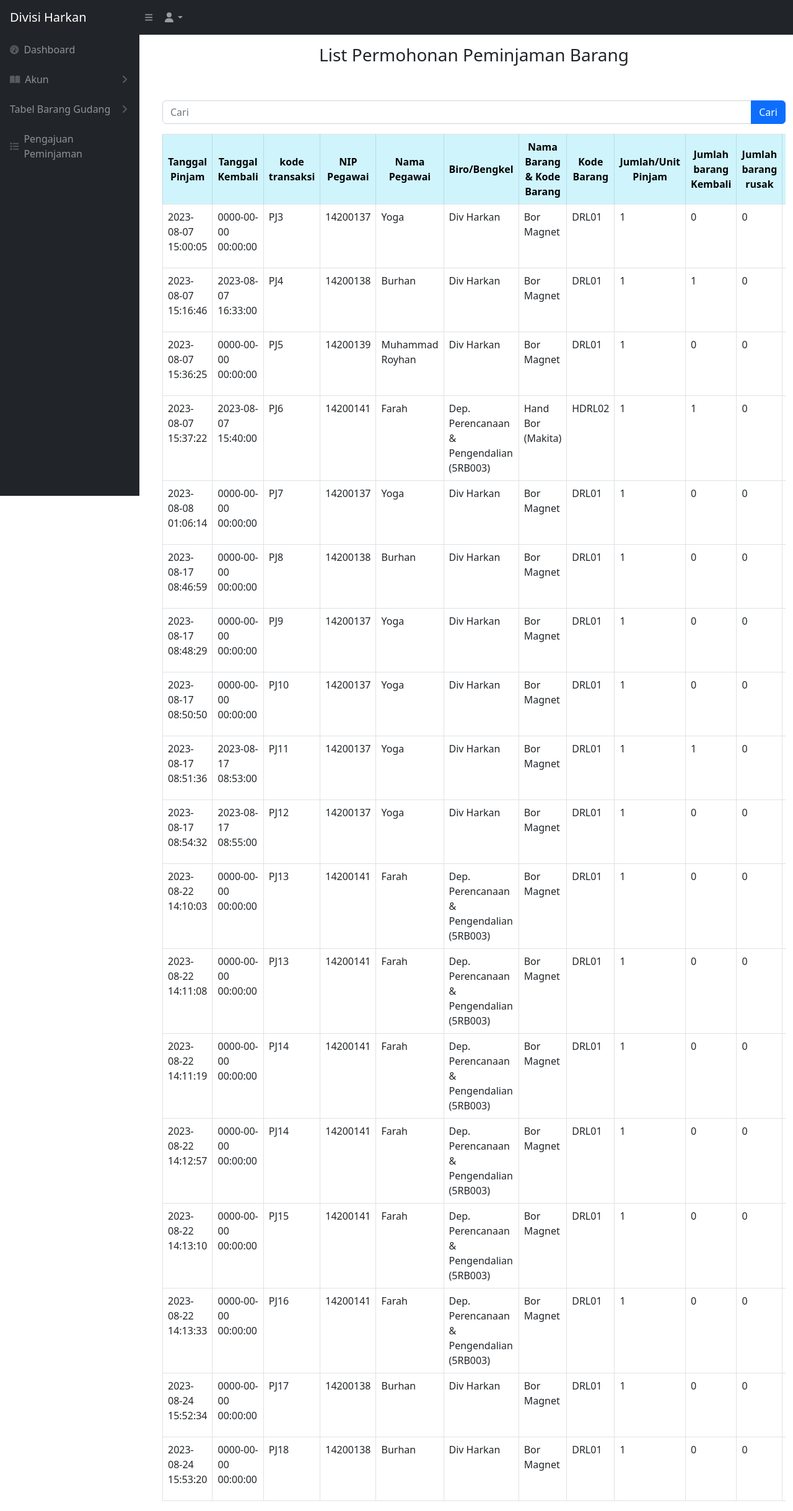
After one commit to yogaadityaw/Proyek_Gudang_PAL, a PHP site: page /peminjaman.php in a window 1280 px wide. The commit adds this page. Shown: the whole page at 62% size. Run offline with PHP 8.4, Linux system fonts and the light colour scheme; a user stored in the database is signed in; data comes from the database, SQL or seed files in the repository; both versions use the stored data as it was after the commit; some libraries are stand-ins or nearby versions.

```diff
--- a/atasan/atasan_mutasibarang.php
+++ b/atasan/atasan_mutasibarang.php
@@ -43,7 +43,7 @@ $searchTerm = isset($_GET['cari']) ? $_GET['cari'] : '';
 
         </div>
 
-        <div class="container -fluid">
+        <div class="container-fluid">
             <a href="atasan_export_mutasibarang.php" class="btn btn-info text-light">Export Data</a>
             <br>
             <br>
--- a/atasan/atasan_sidebar.php
+++ b/atasan/atasan_sidebar.php
@@ -27,7 +27,7 @@
                         </a>
                         <div class="collapse" id="pagesCollapseTabel" aria-labelledby="headingOne" data-bs-parent="#sidenavAccordionPages">
                             <nav class="sb-sidenav-menu-nested nav">
-                                <a class="nav-link" href="mutasibarang.php">List Daftar Mutasi Barang</a>
+                                <a class="nav-link" href="atasan_mutasibarang.php">List Daftar Mutasi Barang</a>
                             </nav>
                         </div>
                     </div>
--- a/controller/peminjam_controller.php
+++ b/controller/peminjam_controller.php
@@ -5,8 +5,8 @@ if (isset($_SESSION['log'])) {
     $nip = $_SESSION['nip'];
     $query = "SELECT *
               FROM keluar_masuk_barang km
-              INNER JOIN pegawai p ON km.nip = p.nip
-              WHERE p.nip = '$nip';";
+              INNER JOIN users u ON km.nip = u.nip_user
+              WHERE u.nip_user = '$nip';";
 
     $result = mysqli_query($conn, $query);
     if ($result) {
--- a/controller/transaksi_pinjam_controller.php
+++ b/controller/transaksi_pinjam_controller.php
@@ -190,7 +190,7 @@ if (isset($_POST['pinjam']) != null) {
         }
     }
 
-    $queryNip = "SELECT nip FROM pegawai WHERE nip = '$nip'";
+    $queryNip = "SELECT nip_user FROM users WHERE nip_user = '$nip'";
     $resultNip = mysqli_query($conn, $queryNip);
 
     if ($resultNip->num_rows == 0) {
--- a/login.php
+++ b/login.php
@@ -88,7 +88,7 @@ if (!$conn) {
     <meta name="viewport" content="width=device-width, initial-scale=1, shrink-to-fit=no" />
     <meta name="description" content="" />
     <meta name="author" content="" />
-    <title>Login - SB Admin</title>
+    <title>Gudang Harkan</title>
     <link href="css/styles.css" rel="stylesheet" />
     <script src="https://use.fontawesome.com/releases/v6.3.0/js/all.js" crossorigin="anonymous"></script>
     <link rel="icon" type="image/png" href="/assets/img/logo_pal.png">
--- a/mutasibarang.php
+++ b/mutasibarang.php
@@ -145,7 +145,7 @@ $searchTerm = isset($_GET['cari']) ? $_GET['cari'] : '';
                                     echo '</tr>';
                                 }
                             } else {
-                                $ambilsemuadatastock = mysqli_query($conn, "select * from keluar_masuk_barang");
+                                $ambilsemuadatastock = mysqli_query($conn, "SELECT * FROM keluar_masuk_barang WHERE isApproved = true");
                                 while ($data = mysqli_fetch_array($ambilsemuadatastock)) {
                                     $tanggalpinjam = $data['tanggal'];
                                     $tanggalkembali = $data['tanggalkembali'];
@@ -212,6 +212,8 @@ $searchTerm = isset($_GET['cari']) ? $_GET['cari'] : '';
                         </tbody>
                     </table>
                     <!-- untuk query menampilkan tabel -->
+                </div>
+            </div>
 
     </main>
 
--- a/peminjam/peminjam_dashboard.php
+++ b/peminjam/peminjam_dashboard.php
@@ -1,6 +1,3 @@
-<?php
-    include '../controller/peminjam_controller.php'
-?>
 <!DOCTYPE html>
 <html lang="en">
 
--- /dev/null
+++ b/peminjam/peminjam_history.php
@@ -0,0 +1,3 @@
+<?php
+    include '../controller/peminjam_controller.php'
+?>
--- a/peminjam/peminjam_sidebar.php
+++ b/peminjam/peminjam_sidebar.php
@@ -29,6 +29,7 @@
                             <nav class="sb-sidenav-menu-nested nav">
                                 <a class="nav-link" href="peminjam_transaksional.php">Ajukan Peminjaman</a>
                                 <a class="nav-link" href="peminjam_transaksional_kembali.php">Ajukan Pengembalian</a>
+                                <a class="nav-link" href="peminjam_history.php">Riwayat Peminjaman</a>
                             </nav>
                         </div>
                     </div>
--- /dev/null
+++ b/peminjaman.php
@@ -0,0 +1,252 @@
+<?php
+
+require 'cek.php';
+
+require 'controller/koneksi.php';
+require 'controller/mutasi_controller.php';
+require 'middleware/auth_middleware.php';
+
+checkRole("admin", 'middleware/auth_prohibit.php');
+
+$query = "SELECT * FROM keluar_masuk_barang";
+
+if (isset($_GET['cari'])) {
+    $keyword = $_GET['cari'];
+    // Anda sebaiknya membersihkan input untuk mencegah injeksi SQL
+    $keyword = mysqli_real_escape_string($conn, $keyword);
+
+    // Ubah query SQL untuk menyertakan filter pencarian
+    $query = "SELECT * FROM keluar_masuk_barang WHERE namabarang LIKE '%$keyword%' OR kodebarang LIKE '%$keyword%'";
+}
+$searchTerm = isset($_GET['cari']) ? $_GET['cari'] : '';
+?>
+
+<!DOCTYPE html>
+<html lang="en">
+
+<head>
+    <meta charset="utf-8" />
+    <meta http-equiv="X-UA-Compatible" content="IE=edge" />
+    <meta name="viewport" content="width=device-width, initial-scale=1, shrink-to-fit=no" />
+    <meta name="description" content="" />
+    <meta name="author" content="" />
+    <title>Pengajuan Peminjaman</title>
+    <link href="css/styles.css" rel="stylesheet" />
+    <script src="https://use.fontawesome.com/releases/v6.3.0/js/all.js" crossorigin="anonymous"></script>
+</head>
+<?php include 'sidebar.php' ?>
+<br>
+<br>
+<main id="main-content" class="<?= isset($_GET['sidebarClosed']) ? '' : 'main-with-sidebar' ?>">
+    <div class="container-fluid px-4">
+        <h3 class="mt-4 text-center">List Permohonan Peminjaman Barang</h3>
+    </div>
+    <div class="container -fluid">
+        <br>
+        <br>
+        <form action="peminjaman.php" method="GET">
+            <div class="input-group mb-3">
+                <!-- Search bar using Bootstrap -->
+                <input type="text" class="form-control" placeholder="Cari" name="cari" value="<?= $searchTerm ?>">
+                <button type="submit" class="btn btn-primary">Cari</button>
+            </div>
+        </form>
+        <div class="card-body">
+            <div class="table table-responsive">
+                <table class="table table-bordered" id="dataTable" width="100" cellspacing="0">
+                    <thead>
+                        <tr>
+                            <th class="table-info text-center align-middle">Tanggal Pinjam</th>
+                            <th class="table-info text-center align-middle">Tanggal Kembali</th>
+                            <th class="table-info text-center align-middle">kode transaksi</th>
+                            <th class="table-info text-center align-middle">NIP Pegawai</th>
+                            <th class="table-info text-center align-middle">Nama Pegawai</th>
+                            <th class="table-info text-center align-middle">Biro/Bengkel</th>
+                            <th class="table-info text-center align-middle">Nama Barang & Kode Barang</th>
+                            <th class="table-info text-center align-middle">Kode Barang </th>
+                            <th class="table-info text-center align-middle">Jumlah/Unit Pinjam</th>
+                            <th class="table-info text-center align-middle">Jumlah barang Kembali</th>
+                            <th class="table-info text-center align-middle">Jumlah barang rusak</th>
+                            <th class="table-info text-center align-middle">Lokasi</th>
+                            <th class="table-info text-center align-middle">Status</th>
+                        </tr>
+                    </thead>
+                    <tbody>
+                        <?php
+                        if (!empty($searchTerm)) {
+                            $searchResults = searchMutasiBarang($conn, $searchTerm);
+                            while ($data = mysqli_fetch_array($searchResults)) {
+                                $idtransaksi = $data['idtransaksi'];
+                                $tanggalpinjam = $data['tanggal'];
+                                $tanggalkembali = $data['tanggalkembali'];
+                                $kodetransaksi = $data['kodetransaksi'];
+                                $nip = $data['nip'];
+                                $namabarang = $data['namabarang'];
+                                $kodebarang = $data['kodebarang'];
+                                $jumlahpinjam = $data['jumlahpinjam'];
+                                $jumlahkembali = $data['jumlahkembali'];
+                                $jumlahrusak = $data['jumlahrusak'];
+                                $lokasi = $data['lokasi'];
+                                $status = $data['status'];
+                                $tanggalKembaliNull = "0000-00-00 00:00:00";
+
+                                // Ambil nama pegawai
+                                $query_pegawai = "SELECT users.nama_user
+                        FROM users
+                        WHERE users.nip_user = '$nip'";
+                                $result_pegawai = mysqli_query($conn, $query_pegawai);
+                                $namapegawai = "-";
+                                if ($result_pegawai) {
+                                    $row_pegawai = mysqli_fetch_assoc($result_pegawai);
+                                    $namapegawai = $row_pegawai['nama_user'];
+                                }
+
+                                // Ambil nama divisi
+                                $query_divisi = "SELECT divisi.namadivisi
+                        FROM users
+                        INNER JOIN divisi ON users.divisi_id = divisi.iddivisi
+                        WHERE users.nip_user = '$nip'";
+                                $result_divisi = mysqli_query($conn, $query_divisi);
+                                $namadivisi = "-";
+                                if ($result_divisi) {
+                                    $row_divisi = mysqli_fetch_assoc($result_divisi);
+                                    $namadivisi = $row_divisi['namadivisi'];
+                                }
+                        ?>
+                                <tr class="centered-cell">
+                                    <td class="centered-cell"> <?= $tanggalpinjam ?></td>
+                                    <td class="centered-cell"> <?= $tanggalkembali ?></td>
+                                    <td class="centered-cell"> <?= $kodetransaksi ?></td>
+                                    <td class="centered-cell"> <?= $nip ?></td>
+                                    <td class="centered-cell"> <?= $namapegawai ?></td>
+                                    <td class="centered-cell"> <?= $namadivisi ?></td>
+                                    <td class="centered-cell"> <?= $namabarang ?></td>
+                                    <td class="centered-cell"> <?= $kodebarang ?></td>
+                                    <td class="centered-cell"> <?= $jumlahpinjam ?></td>
+                                    <td class="centered-cell"> <?= $jumlahkembali ?></td>
+                                    <td class="centered-cell"> <?= $jumlahrusak ?></td>
+                                    <td class="centered-cell"> <?= $lokasi ?></td>
+                                    <td class="centered-cell">
+                                        <button type="button" class="btn btn-primary" data-bs-toggle="modal" data-bs-target="#modal<?= $idtransaksi ?>">Lihat Detail</button>';
+                                    </td>
+                                </tr>
+                                <!-- EDIT LAGI MODAL -->
+                                <div class="modal fade" id="modal<?= $idtransaksi; ?>">
+                                    <div class="modal-dialog">
+                                        <div class="modal-content bg-white">
+                                            <!-- Modal Header -->
+                                            <form method="post">
+                                                <div class="modal-header">
+                                                    <h4 class="modal-title">Update Stok Barang</h4>
+                                                    <button type="button" class="btn-close" data-bs-dismiss="modal"></button>
+                                                </div>
+
+                                                <!-- Modal body -->
+                                                <div class="modal-body">
+                                                    <p>Halo</p>
+                                                </div>
+                                                <!-- Modal footer -->
+                                                <div class="modal-footer">
+                                                    <button type="submit" class="btn btn-warning" name="updatebarang">Simpan</button>
+                                                </div>
+                                            </form>
+                                        </div>
+                                    </div>
+                                </div>
+                            <?php
+                            }
+                        } else {
+                            $ambilsemuadatastock = mysqli_query($conn, "SELECT * FROM keluar_masuk_barang WHERE isApproved = false");
+                            while ($data = mysqli_fetch_array($ambilsemuadatastock)) {
+                                $idtransaksi = $data['idtransaksi'];
+                                $tanggalpinjam = $data['tanggal'];
+                                $tanggalkembali = $data['tanggalkembali'];
+                                $kodetransaksi = $data['kodetransaksi'];
+                                $nip = $data['nip'];
+                                $namabarang = $data['namabarang'];
+                                $kodebarang = $data['kodebarang'];
+                                $jumlahpinjam = $data['jumlahpinjam'];
+                                $jumlahkembali = $data['jumlahkembali'];
+                                $jumlahrusak = $data['jumlahrusak'];
+                                $lokasi = $data['lokasi'];
+                                $status = $data['status'];
+                                $tanggalKembaliNull = "0000-00-00 00:00:00";
+
+                                // Ambil nama pegawai
+                                $query_pegawai = "SELECT users.nama_user
+                        FROM users
+                        WHERE users.nip_user = '$nip'";
+                                $result_pegawai = mysqli_query($conn, $query_pegawai);
+                                $namapegawai = "-";
+                                if ($result_pegawai) {
+                                    $row_pegawai = mysqli_fetch_assoc($result_pegawai);
+                                    $namapegawai = $row_pegawai['nama_user'];
+                                }
+
+                                // Ambil nama divisi
+                                $query_divisi = "SELECT divisi.namadivisi
+                        FROM users
+                        INNER JOIN divisi ON users.divisi_id = divisi.iddivisi
+                        WHERE users.nip_user = '$nip'";
+                                $result_divisi = mysqli_query($conn, $query_divisi);
+                                $namadivisi = "-";
+                                if ($result_divisi) {
+                                    $row_divisi = mysqli_fetch_assoc($result_divisi);
+                                    $namadivisi = $row_divisi['namadivisi'];
+                                }
+                            ?>
+
+                                <tr class="centered-cell">
+                                    <td class="centered-cell"> <?= $tanggalpinjam ?></td>
+                                    <td class="centered-cell"> <?= $tanggalkembali ?></td>
+                                    <td class="centered-cell"> <?= $kodetransaksi ?></td>
+                                    <td class="centered-cell"> <?= $nip ?></td>
+                                    <td class="centered-cell"> <?= $namapegawai ?></td>
+                                    <td class="centered-cell"> <?= $namadivisi ?></td>
+                                    <td class="centered-cell"> <?= $namabarang ?></td>
+                                    <td class="centered-cell"> <?= $kodebarang ?></td>
+                                    <td class="centered-cell"> <?= $jumlahpinjam ?></td>
+                                    <td class="centered-cell"> <?= $jumlahkembali ?></td>
+                                    <td class="centered-cell"> <?= $jumlahrusak ?></td>
+                                    <td class="centered-cell"> <?= $lokasi ?></td>
+                                    <td class="centered-cell">
+                                        <button type="button" class="btn btn-primary" data-bs-toggle="modal" data-bs-target="#modal<?= $idtransaksi ?>">Lihat Detail</button>';
+                                    </td>
+                                </tr>
+                                <!-- EDIT LAGI MODAL -->
+                                <div class="modal fade" id="modal<?= $idtransaksi; ?>">
+                                    <div class="modal-dialog">
+                                        <div class="modal-content bg-white">
+                                            <!-- Modal Header -->
+                                            <form method="post">
+                                                <div class="modal-header">
+                                                    <h4 class="modal-title">Aksi</h4>
+                                                    <button type="button" class="btn-close" data-bs-dismiss="modal"></button>
+                                                </div>
+
+                                                <!-- Modal body -->
+                                                <div class="modal-body">
+                                                    <p>Halo</p>
+                                                </div>
+                                                <!-- Modal footer -->
+                                                <div class="modal-footer">
+                                                    <button type="submit" class="btn btn-warning" name="updatebarang">Simpan</button>
+                                                </div>
+                                            </form>
+                                        </div>
+                                    </div>
+                                </div>
+                        <?php
+                            }
+                        }
+                        ?>
+                    </tbody>
+                </table>
+            </div>
+        </div>
+</main>
+<script src="https://cdn.jsdelivr.net/npm/bootstrap@5.2.3/dist/js/bootstrap.bundle.min.js" crossorigin="anonymous"></script>
+<script src="js/scripts.js"></script>
+</body>
+
+</html>
--- a/sidebar.php
+++ b/sidebar.php
@@ -57,6 +57,10 @@
                                 <a class="nav-link" href="mutasibarang.php">List Daftar Mutasi Barang</a>
                             </nav>
                         </div>
+                        <a class="nav-link" href="peminjaman.php">
+                            <div class="sb-nav-link-icon"><i class="fa-solid fa-list"></i></div>
+                            Pengajuan Peminjaman
+                        </a>
                     </div>
                 </div>
             </nav>
--- a/user/user_komunikasi.php
+++ b/user/user_komunikasi.php
@@ -3,7 +3,7 @@ require '../controller/komunikasi_controller.php';
 require '../controller/koneksi.php';
 require '../middleware/auth_middleware.php';
 
-checkRole("admin", 'middleware/auth_prohibit.php');
+checkRole("user", 'middleware/auth_prohibit.php');
 
 $query = "SELECT * FROM komunikasi";
 
```
Also changed, not shown: gudang_harkan.sql (+26 -24 lines), user_manajemen.php (+10 -2 lines).
